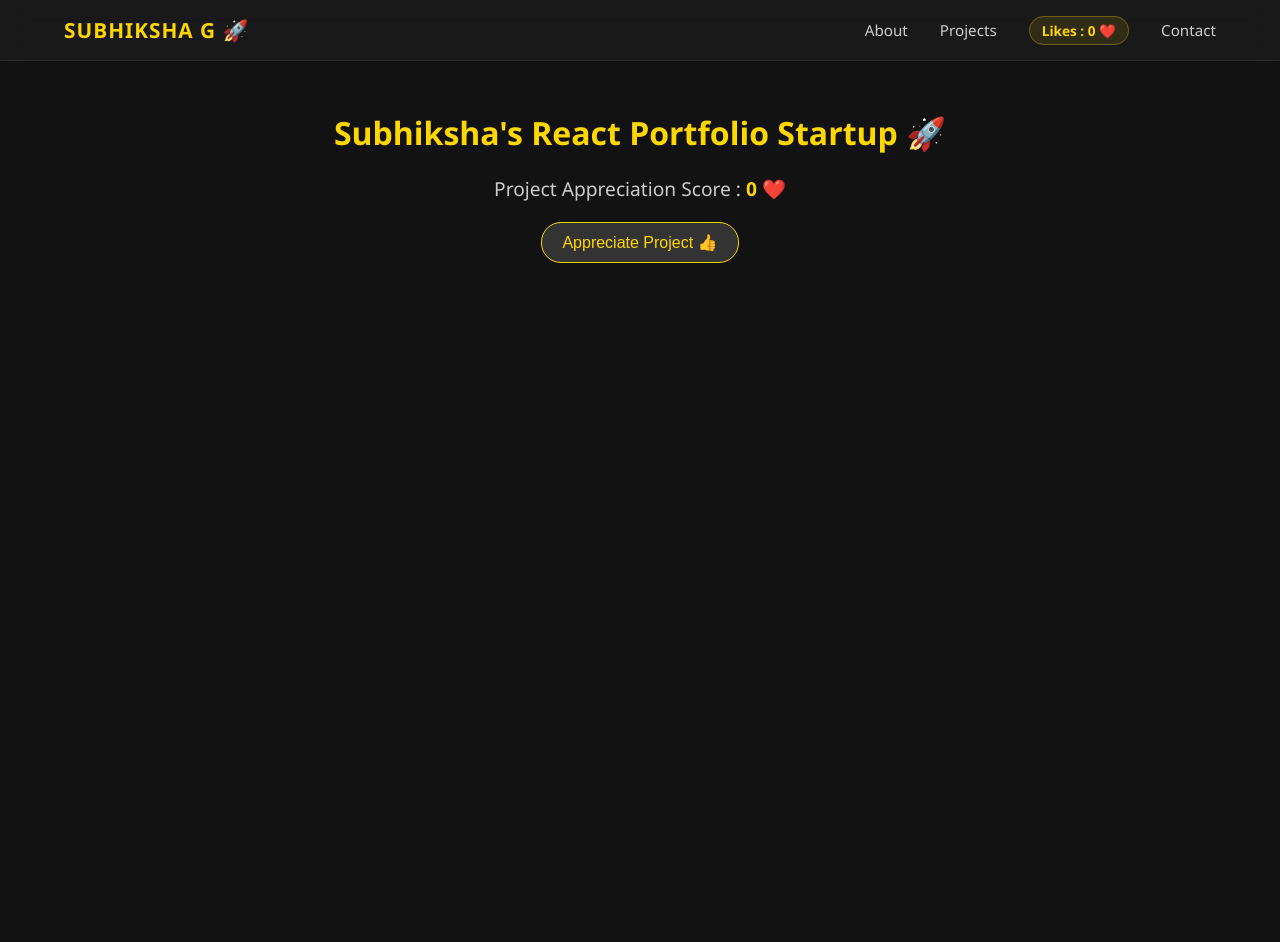
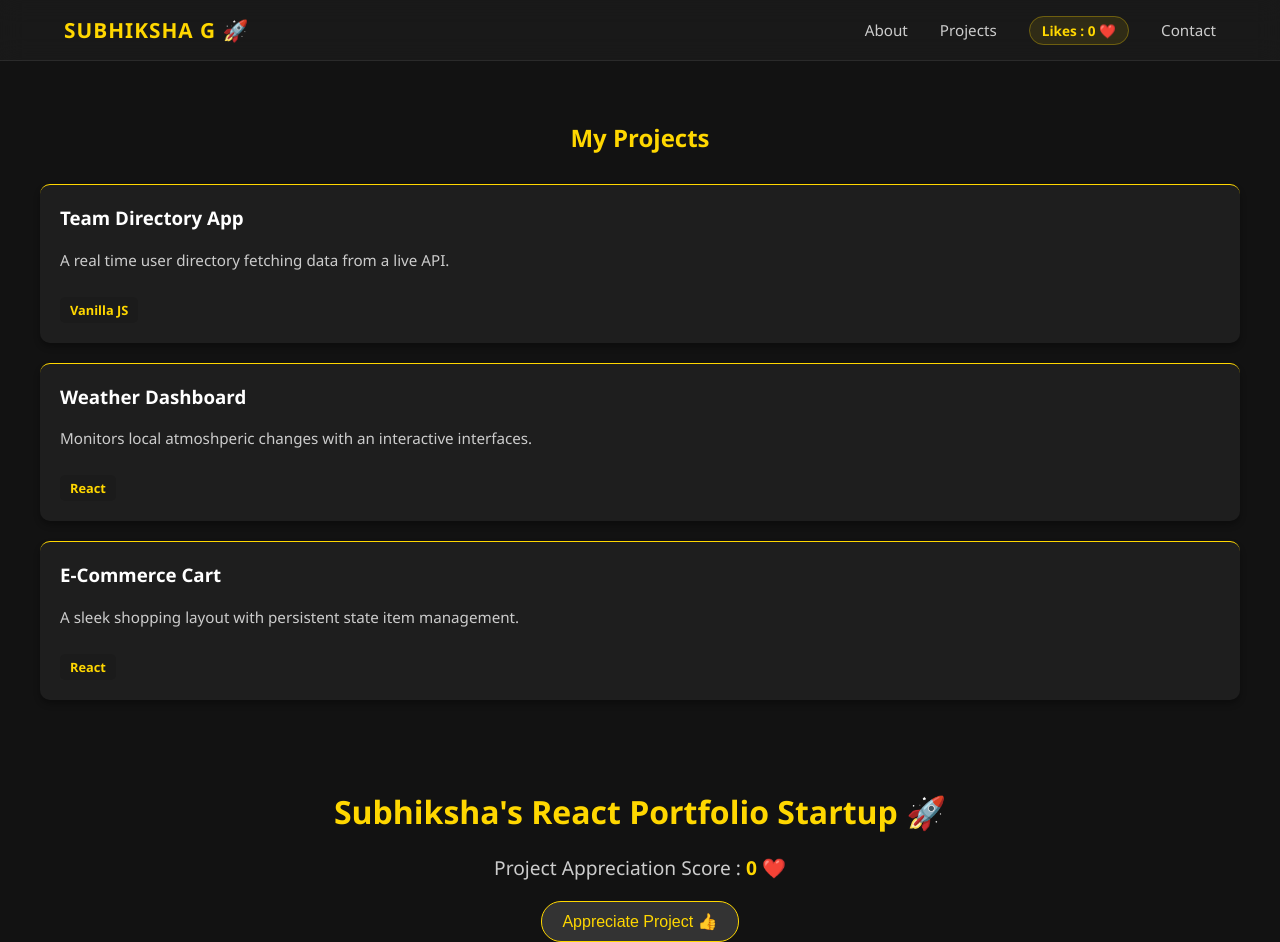
Before and after one commit to Subhiksha-G/Subhiksha-React-Portfolio, a React app: page / in a window 1280 px wide. Before the commit the page ends 800 px from the top, so only its background shows below. Built offline with nearby package versions, Linux system fonts and the light colour scheme; the HTML template or start-up script is replaced by a standard one.

Commit message:
Implemented dynamic project grid using map rendering

```diff
--- a/src/App.jsx
+++ b/src/App.jsx
@@ -1,5 +1,6 @@
 import { useState } from "react";
 import Navbar from "./components/Navbar/Navbar";
+import ProjectGrid from "./components/ProjectGrid/ProjectGrid";
 
 function App() {
   const [likes, setLikes] = useState(0);
@@ -11,6 +12,9 @@
   return (
     <div className="app-container">
       <Navbar logoTitle="SUBHIKSHA G 🚀" countValue={likes} />
+
+      <ProjectGrid />
+
       <div style={{ textAlign: "center", marginTop: "50px" }}>
         <h1 style={{ color: "gold" }}>
           Subhiksha's React Portfolio Startup 🚀
--- /dev/null
+++ b/src/components/ProjectGrid/ProjectGrid.css
@@ -0,0 +1,52 @@
+.react-project-section {
+    padding: 40px;
+    max-width: 1200px;
+    margin: 0 auto;
+}
+
+.section-title {
+    color: gold;
+    text-align: center;
+    margin-bottom: 30px;
+}
+
+.react-project-grid {
+    display: grid;
+    grid-template-columns: repeat(auto-fit, min-max(300px, 1fr));
+    gap: 20px;
+}
+
+.react-project-card {
+    background: #1e1e1e;
+    padding: 20px;
+    border-radius: 10px;
+    border-top: 1px solid gold;
+    box-shadow: 0 4px 6px rgba(0, 0, 0, 0.3);
+    transition: transform 0.3s ease;
+}
+
+.react-project-card:hover {
+    transform: translateY(-5px);
+}
+
+.react-project-card h3 {
+    margin-top: 0;
+    color: white;
+}
+
+.react-project-card p {
+    color: #cccccc;
+    font-size: 0.95rem;
+    line-height: 1.5;
+}
+
+.tech-tag {
+    display: inline-block;
+    background: rgba(0, 0, 0, 0.1);
+    color: gold;
+    padding: 4px 10px;
+    border-radius: 5px;
+    font-size: 0.8rem;
+    font-weight: bold;
+    margin-top: 10px;
+}
--- /dev/null
+++ b/src/components/ProjectGrid/ProjectGrid.jsx
@@ -0,0 +1,26 @@
+import './ProjectGrid.css';
+
+function ProjectGrid() {
+    const projectsData = [
+        { id: 1, title: "Team Directory App", desc: "A real time user directory  fetching data from a live API.", tech: "Vanilla JS" },
+        { id: 2, title: "Weather Dashboard", desc: "Monitors local atmoshperic changes with an interactive interfaces.", tech: "React" },
+        { id: 3, title: "E-Commerce Cart", desc: "A sleek shopping layout with persistent state item management.", tech: "React" }
+    ];
+    return(
+        <div className="react-project-section">
+            <h2 className="section-title">My Projects</h2>
+            <div className="react-project-grid">
+                {projectsData.map((project) => (
+                    <div className='react-project-card' key={project.id}>
+                        <h3>{project.title}</h3>
+                        <p>{project.desc}</p>
+                        <span className='tech-tag'>{project.tech}</span>
+                    </div>
+                ))}
+
+            </div>
+        </div>
+    );
+}
+
+export default ProjectGrid;
```
